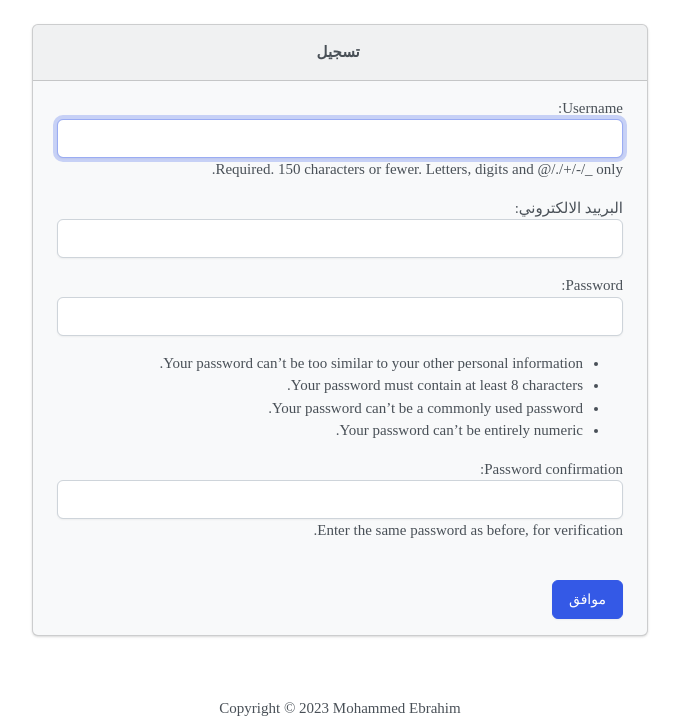
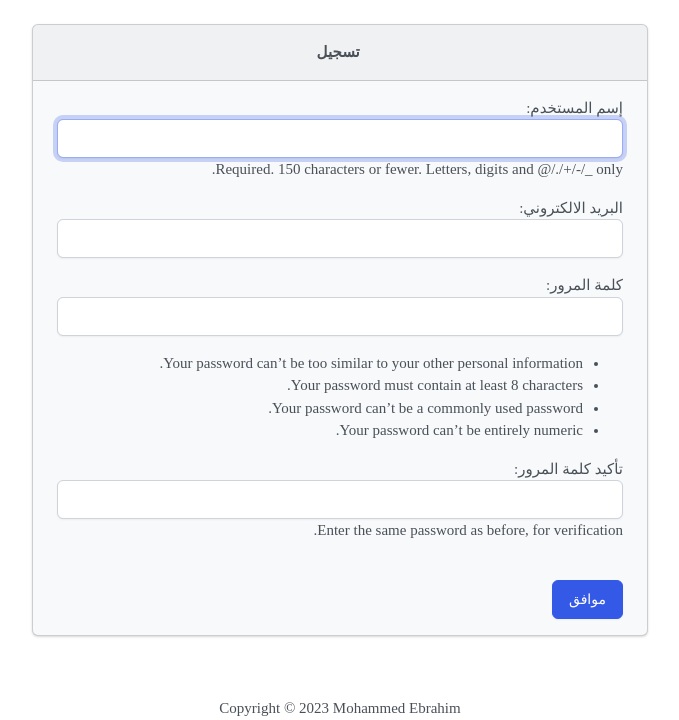
Before and after one commit to XAboMalak/--Student-Management-System222, a Django app: page /members/register/ in a window 1280 px wide. Shown: the part 67-787 px from the top of the page, without its empty margins (300-979 px from the left). Run offline with Django 4.2, Linux system fonts and the light colour scheme; some libraries are stand-ins or nearby versions; some web fonts are replaced.

Commit message:
first commit on branch

```diff
--- a/django_project/django_project/settings.py
+++ b/django_project/django_project/settings.py
@@ -114,7 +114,7 @@ AUTH_PASSWORD_VALIDATORS = [
 # Internationalization
 # https://docs.djangoproject.com/en/4.1/topics/i18n/
 
-LANGUAGE_CODE = 'en'
+LANGUAGE_CODE = 'ar'
 
 TIME_ZONE = 'UTC'
 
--- a/django_project/members/forms.py
+++ b/django_project/members/forms.py
@@ -4,7 +4,7 @@ from django.contrib.auth.models import User
 import datetime
 
 class RegisterUserForm(UserCreationForm):
-	email = forms.EmailField(label="البرييد الالكتروني", widget=forms.EmailInput(attrs={"class":"form-control"}))
+	email = forms.EmailField(label="البريد الالكتروني", widget=forms.EmailInput(attrs={"class":"form-control"}))
 	class Meta:
 		model = User
 		fields = ("username", "email", "password1", "password2")
@@ -14,3 +14,7 @@ class RegisterUserForm(UserCreationForm):
 		self.fields["username"].widget.attrs["class"] = "form-control"
 		self.fields["password1"].widget.attrs["class"] = "form-control"
 		self.fields["password2"].widget.attrs["class"] = "form-control"
+
+		self.fields["username"].label = "إسم المستخدم"
+		self.fields["password1"].label = "كلمة المرور"
+		self.fields["password2"].label = "تأكيد كلمة المرور"
--- a/django_project/members/templates/authenticate/login.html
+++ b/django_project/members/templates/authenticate/login.html
@@ -26,7 +26,7 @@
 					</form>
 					<!-- End LOGIN FORM	===============================-->
 					<p>
-						<a href="{% url 'password_reset' %}">Forgotten your password?</a>
+						<a href="{% url 'password_reset' %}">نسيت كلمة السر </a>
 					</p>
 				</div>
 				</div>
--- a/django_project/studens/templates/studens/navbar.html
+++ b/django_project/studens/templates/studens/navbar.html
@@ -52,6 +52,7 @@
       </select>
       <select class="form-control me-sm-2" name="input_year">
           <option value={{ current_year }} selected>إختر السنة</option>
+          <option>{{ current_year }}</option>
           <option>{{ current_year|add:"-1" }}</option>
           <option>{{ current_year|add:"-2" }}</option>
           <option>{{ current_year|add:"-3" }}</option>
```
Also changed, not shown: django_project/db.sqlite3, 1 other file.
